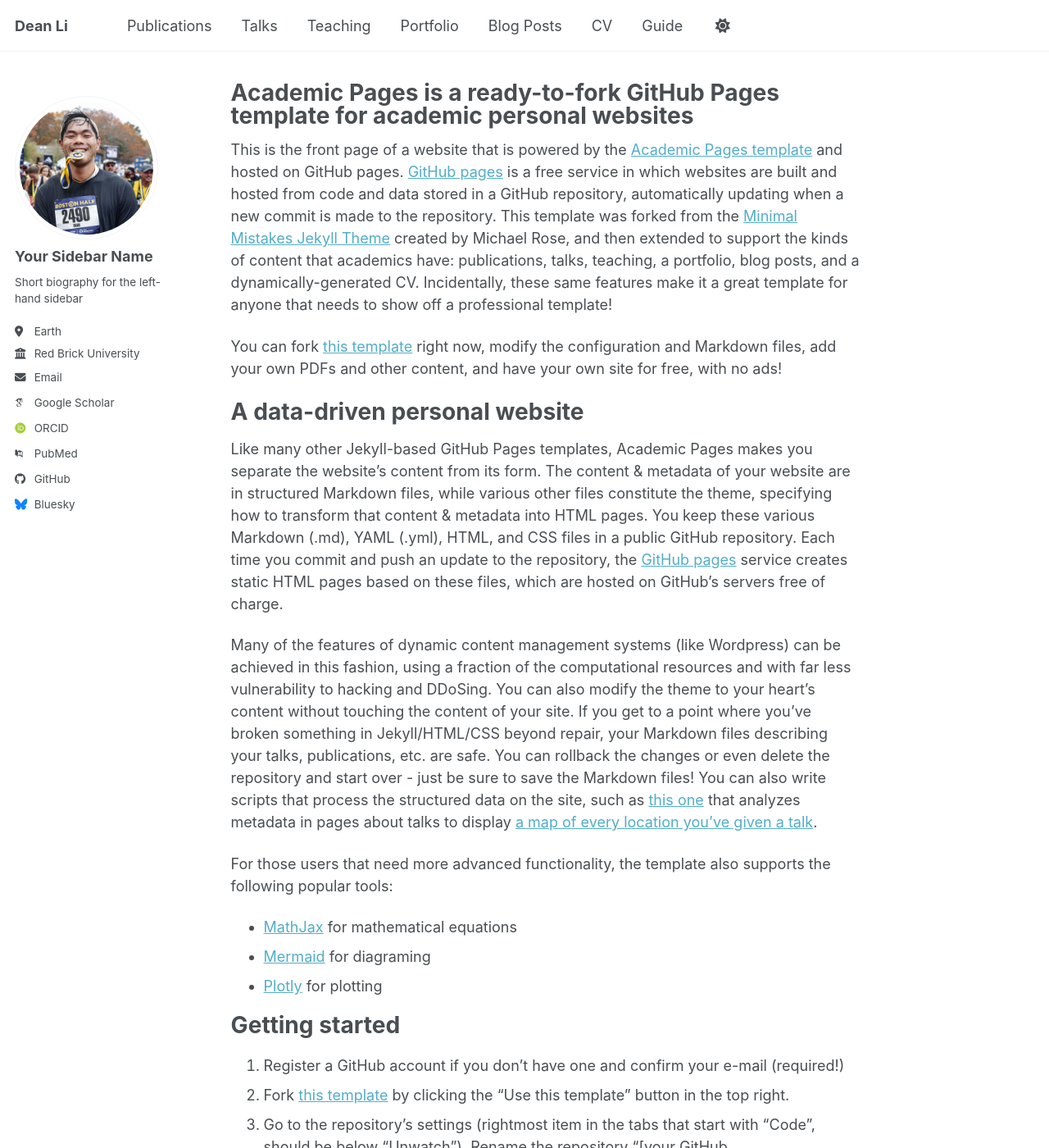
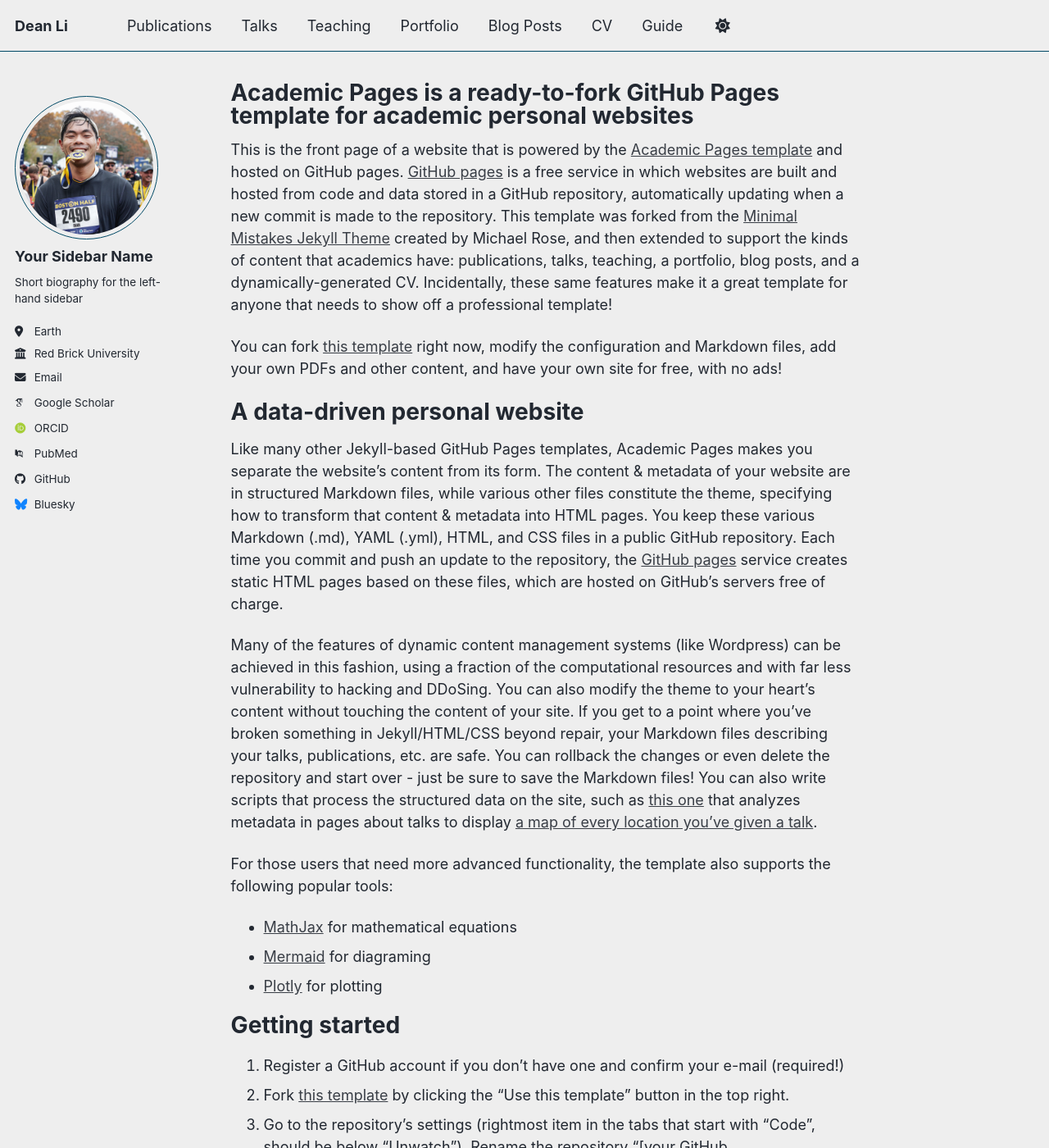
Before and after one commit to deanxli/deanxli.github.io, a Jekyll site: the page built from _pages/about.md, in a window 1280 px wide and 1400 px high. Shown: the whole window at 82% size. Built offline with Jekyll 4.4.1, drawn with Linux system fonts in a browser that asks for light colours; some web fonts are replaced; a script bundle is joined from its source files by our own code; library files that are not in the unit come from our copies.

Commit message:
Update _config.yml

```diff
--- a/_config.yml
+++ b/_config.yml
@@ -8,7 +8,8 @@
 
 # Basic Site Settings
 locale                   : "en-US"
-site_theme               : "default" # the available themes options are "default", "air", "sunrise", "mint", "dirt" and "contrast"
+theme: jekyll-theme-minimal
+site_theme               : "air" # the available themes options are "default", "air", "sunrise", "mint", "dirt" and "contrast"
 title                    : "Dean Li"
 title_separator          : "-"
 name                     : &name "Dean Li"
```
